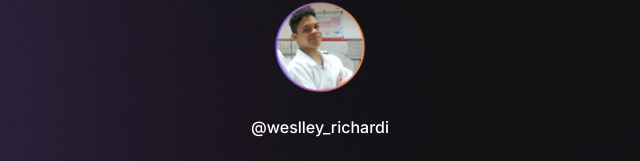
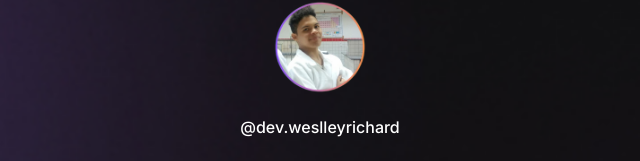
Before and after one commit to weslleyrichardi/DevLinks-Milionario_Positivo, a plain HTML site: page index.html in a window 1280 px wide. Shown: the part 89-250 px from the top of the page, 320-960 px from the left. Drawn offline with nearby package versions, Linux system fonts and the light colour scheme.

Commit message:
0001- @ do Instagram
troquei o @ do Instagram

```diff
--- a/index.html
+++ b/index.html
@@ -16,7 +16,7 @@
     <div id="conteiner">
       <div id="profile">
         <img src="style/avatar.png" alt="img profile">
-        <p>@weslley_richardi</p>
+        <p>@dev.weslleyrichard</p>
       </div>
 
       <div id="switch" onclick="toggleMode()">
```
